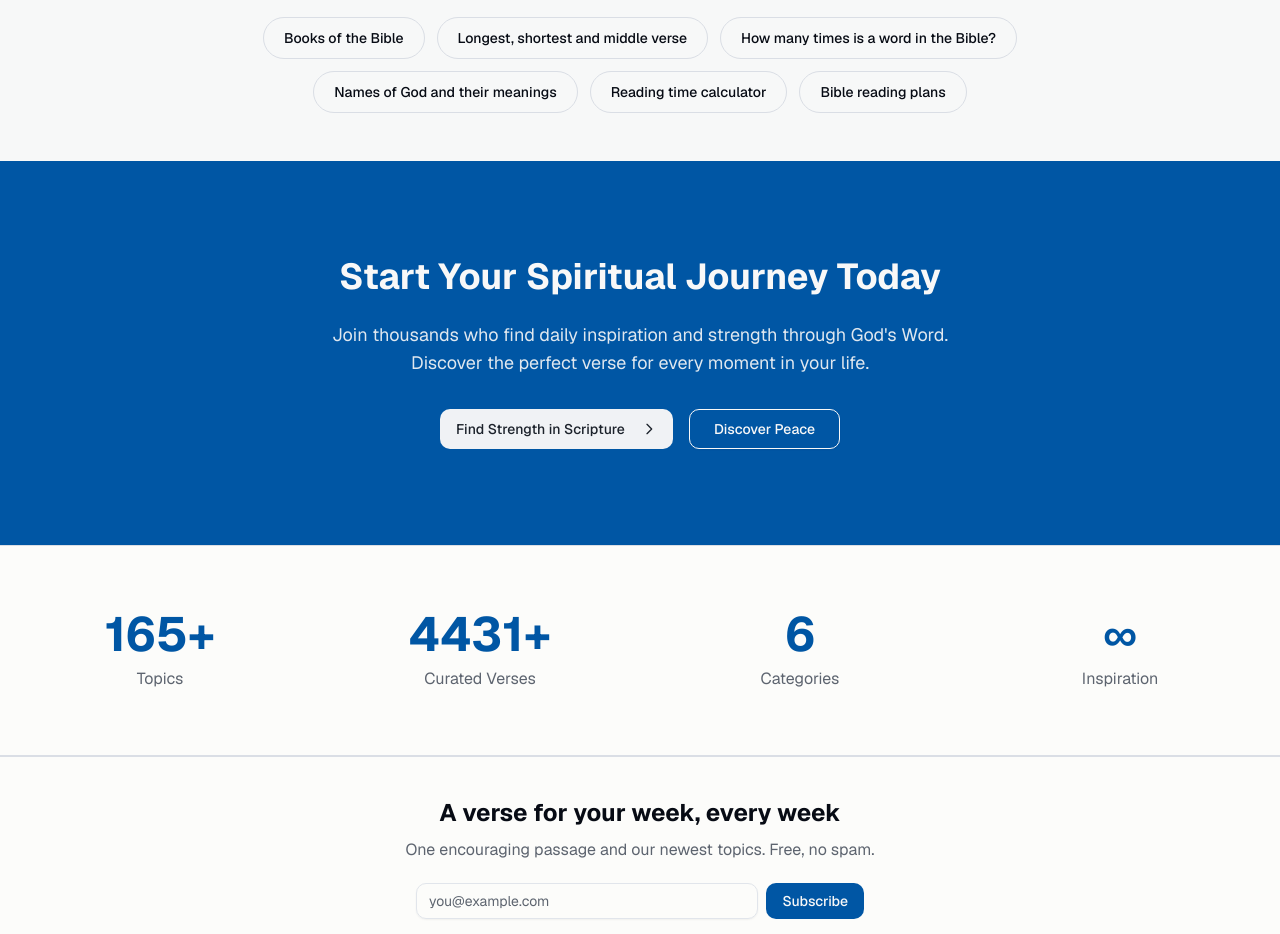
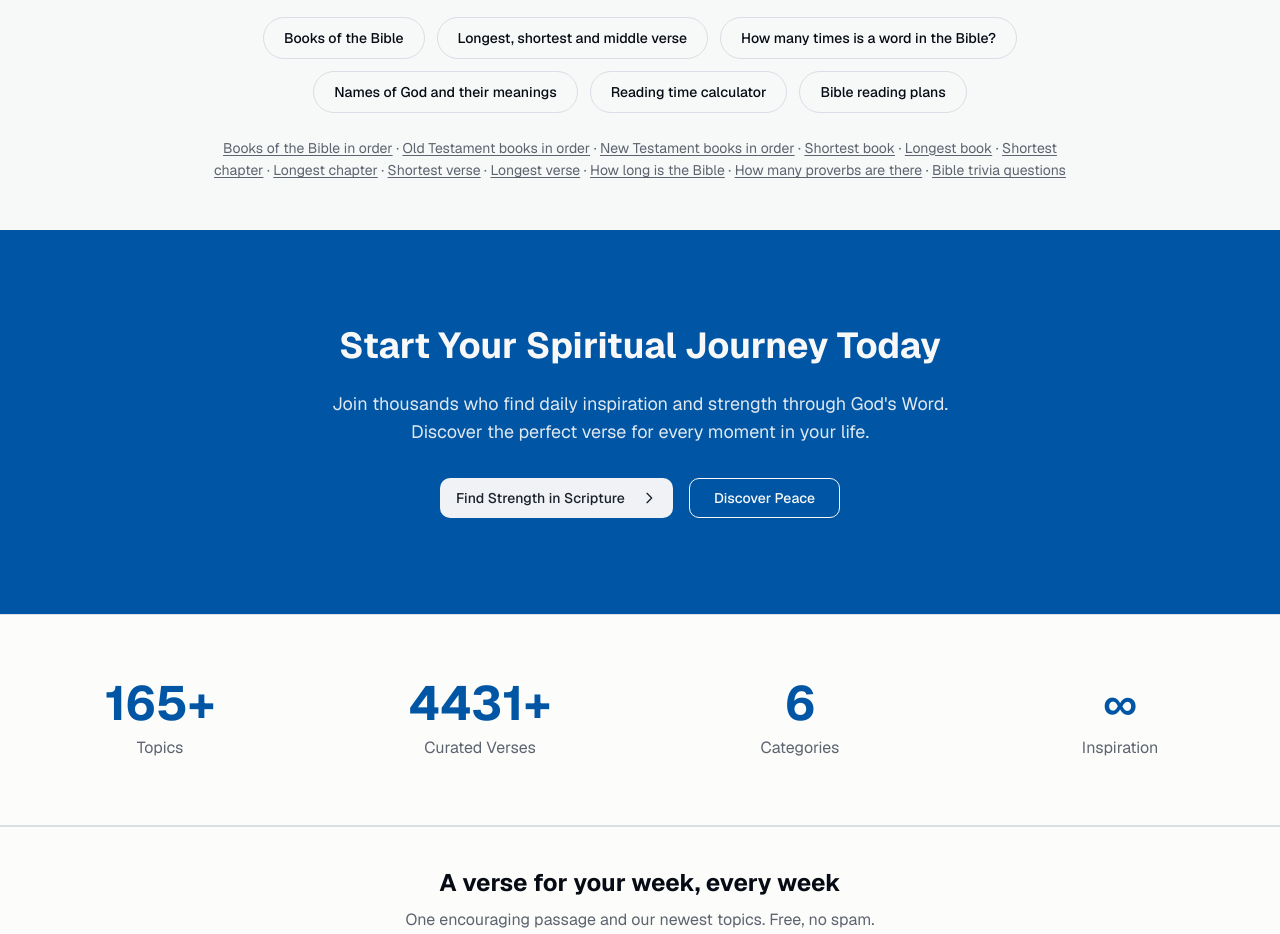
Before and after one commit to rdoyle99/biblesaysabout.com, a Next.js app: page / in a window 1280 px wide. Shown: the part 8860-9794 px from the top of the page. Built offline with nearby package versions, Linux system fonts and the light colour scheme.

Commit message:
home: link the 12 list and count pages from the bible by the numbers section (the home page is the crawl hub)
Co-Authored-By: Claude Opus 5.5 <noreply@anthropic.com>

```diff
--- a/components/HomeClient.js
+++ b/components/HomeClient.js
@@ -457,6 +457,29 @@ export default function HomeClient({
               Bible reading plans
             </Link>
           </div>
+          <p className="mt-6 text-sm text-muted-foreground leading-relaxed">
+            {[
+              ["/books-of-the-bible-in-order", "Books of the Bible in order"],
+              ["/old-testament-books-in-order", "Old Testament books in order"],
+              ["/new-testament-books-in-order", "New Testament books in order"],
+              ["/shortest-book-in-the-bible", "Shortest book"],
+              ["/longest-book-in-the-bible", "Longest book"],
+              ["/shortest-chapter-in-the-bible", "Shortest chapter"],
+              ["/longest-chapter-in-the-bible", "Longest chapter"],
+              ["/shortest-verse-in-the-bible", "Shortest verse"],
+              ["/longest-verse-in-the-bible", "Longest verse"],
+              ["/how-long-is-the-bible", "How long is the Bible"],
+              ["/how-many-proverbs-are-there", "How many proverbs are there"],
+              ["/bible-trivia-questions", "Bible trivia questions"],
+            ].map(([href, label], i) => (
+              <span key={href}>
+                {i ? " · " : ""}
+                <Link href={href} className="underline underline-offset-2 hover:text-foreground">
+                  {label}
+                </Link>
+              </span>
+            ))}
+          </p>
         </div>
       </section>
 
```
